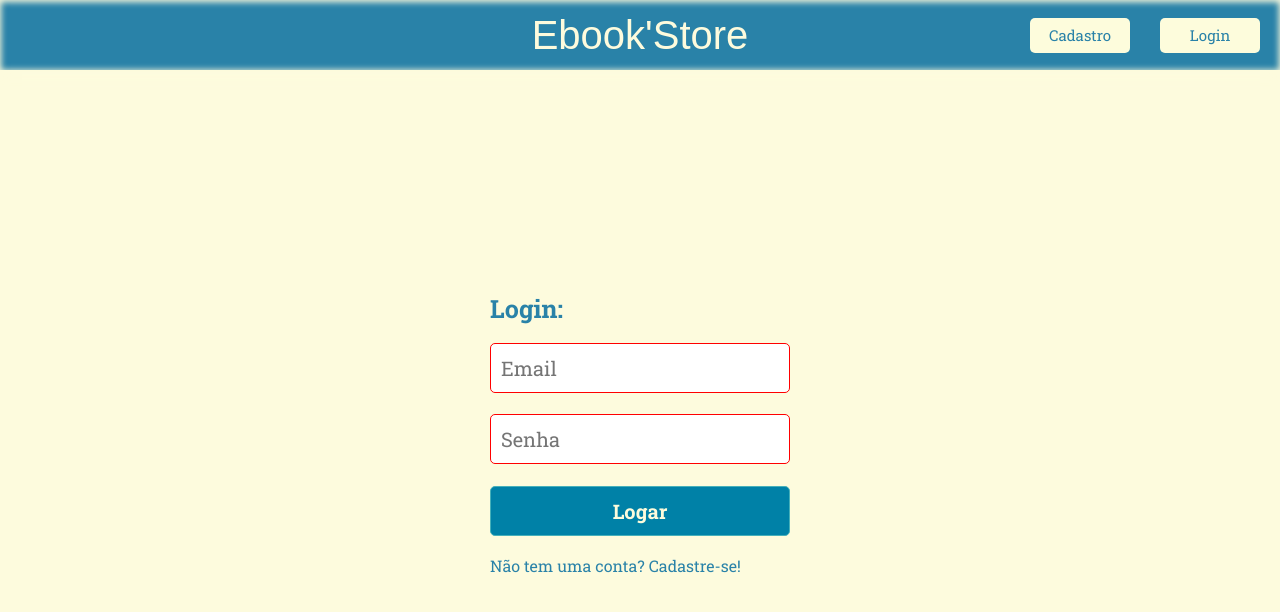
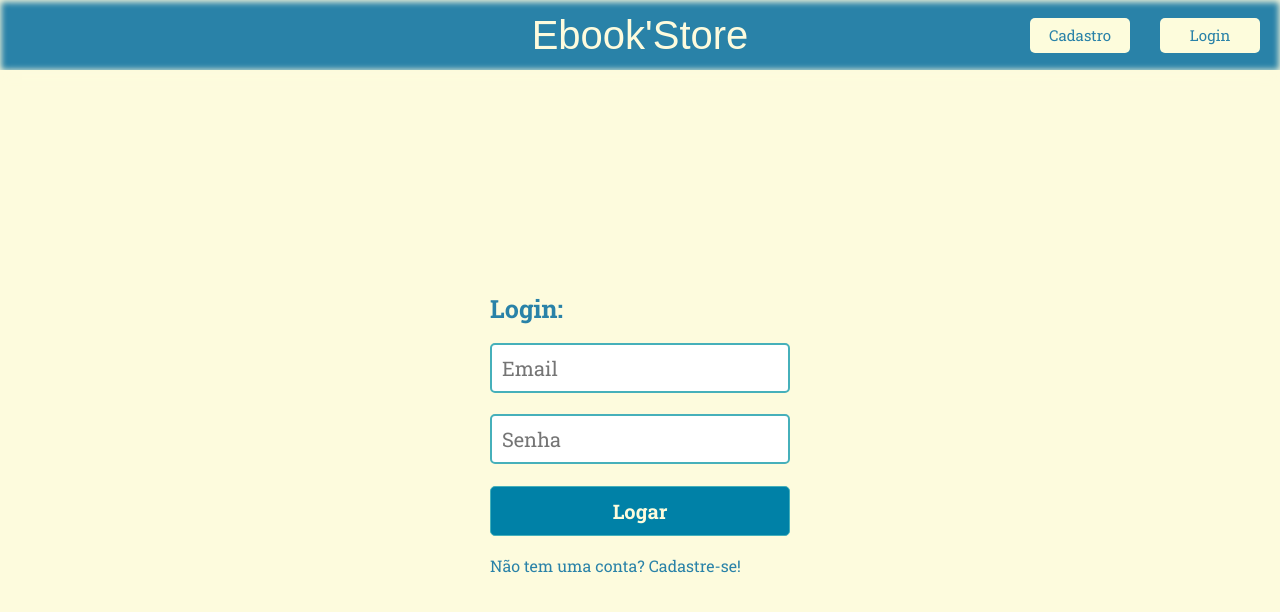
Before and after one commit to EDUSSBR/projeto15-EBOOK-S-STORE-front, a React (Create React App) app: page /login in a window 1280 px wide. Shown: the top 612 px of the page. Built offline with nearby package versions, Linux system fonts and the light colour scheme; no server answers; a web font is replaced by a local one.

Commit message:
fix/animation

```diff
--- a/src/pages/Login/Login.js
+++ b/src/pages/Login/Login.js
@@ -14,8 +14,11 @@ export default function Login(){
     const [disable, setDisable] = useState(false)
     const navigate = useNavigate()
     const token = localStorage.getItem("token")
+    const [errorMessage, setErrorMessage] = useState({ email: "", password: "" })
+    const [fieldError, setFieldError] = useState(() => ({ email: false, password: false }))
+
+
     useEffect(()=>{
-        console.log(token)
         if(token && user){
             navigate("/")
             }
@@ -40,8 +43,10 @@ export default function Login(){
         <Background>
             <Form onSubmit={login}>
                 <h1>Login:</h1>
-                <input disabled={disable} ref={email} type="email" value={user.email} onChange={(e) => setUser({...user, email:e.target.value})} placeholder="Email"/>
-                <input disabled={disable} ref={password} type="password" value={user.password} onChange={(e) => setUser({...user, password:e.target.value})} placeholder="Senha"/>
+                {fieldError.email && <Paragraph error={fieldError.email}>{errorMessage.email}</Paragraph>}
+                <Input error={fieldError.email} disabled={disable} ref={email} type="email" value={user.email} onChange={(e) => setUser({ ...user, email: e.target.value })} placeholder="Email" />
+                {fieldError.password && <Paragraph error={fieldError.password}>{errorMessage.password}</Paragraph>}
+                <Input error={fieldError.password} disabled={disable} ref={password} type="password" value={user.password} onChange={(e) => setUser({ ...user, password: e.target.value })} placeholder="Senha" />
                 <button disabled={disable} type="submit">{disable?<ThreeDots color="white"/>:"Logar"}</button>
                 <Link to="/cadastro">Não tem uma conta? Cadastre-se!</Link>
             </Form>
@@ -50,16 +55,31 @@ export default function Login(){
     )
     function login(e){
         e.preventDefault()
+        const fields = ["email", "password"]
+        let newFieldError = { email: false, password: false};
         setDisable(true)
-        if(!user.email) {
-            email.current.focus()
+        for (let item of fields) {
+            if (!user[item]) {
+                newFieldError = { ...newFieldError, [item]: true };
+            } else {
+                newFieldError = { ...newFieldError, [item]: false };
+            }
+        }
+        let foundError;
+        for (let item of fields) {
+            foundError = newFieldError[item] === true
+            if (foundError) {
+                if (item === 'email') { email.current.focus()
+                    setErrorMessage({...errorMessage, email: "Email não pode ser vazio"})}
+                else if (item === 'password') { password.current.focus()
+                    setErrorMessage({...errorMessage, password: "Senha não pode ser vazia"})}
+                    break;
+            }
+        }
+        if (foundError) {
             setDisable(false)
+            setFieldError(newFieldError)
             return
-        };
-        if(!user.password) password.current.focus();
-        if (!user.email||!user.password){
-            setDisable(false)
-            return alert("Preencha todos os campos!")
         }
         axios.post(`${process.env.REACT_APP_BACK_API_URL}/login`, user).then(res=>{
             setDisable(false)
@@ -71,8 +91,19 @@ export default function Login(){
         }
         ).catch(err=>{
             setDisable(false)
-            alert(err.response.data)
-            email.current.focus()
+            if(err.response.data.includes("Email")){
+                newFieldError = { ...newFieldError, email: true };
+                setFieldError(newFieldError)
+                setErrorMessage({...errorMessage, email: "Email já cadastrado!"})
+
+            }
+            if(err.response.data[0].includes("password")){
+                setErrorMessage({...errorMessage, password: "A senha deve ter pelo menos 3 caracteres"})
+                newFieldError = { ...newFieldError, password: true };
+                setFieldError(newFieldError)
+                password.current.focus()
+            }
+
         })
     }
 }
@@ -86,3 +117,17 @@ input{
     border:1px solid red;
 }
 `
+
+const Paragraph = styled.p`
+color:${({error})=> error ? 'red': '#46B0BA' } !important;
+`
+
+const Input = styled.input`
+border:${({error})=> error ? '2px solid red': '2px solid #46B0BA' } !important;
+:active {
+    border:${({error})=> error ? '2px solid red': '2px solid #46B0BA' } !important;
+}
+:focus {
+    border:${({error})=> error ? '2px solid red': '2px solid #46B0BA' };
+}
+`
--- a/src/pages/Login/SignUp.js
+++ b/src/pages/Login/SignUp.js
@@ -62,7 +62,6 @@ export default function SignUp() {
     )
     function cadastro(e) {
         e.preventDefault()
-        console.log(userRegister.confirm)
         const fields = ["name", "email", "password", "confirm"]
         let newFieldError = { name: false, email: false, password: false, confirm: false };
         setDisable(true)
@@ -81,11 +80,11 @@ export default function SignUp() {
                     text.current.focus()
                     setErrorMessage({...errorMessage, name: "Nome não pode ser vazio"})
                 }
-                else if (item === 'email') { email.current.focus()
+                if (item === 'email') { email.current.focus()
                     setErrorMessage({...errorMessage, email: "Email não pode ser vazio"})}
-                else if (item === 'password') { password.current.focus()
+                if (item === 'password') { password.current.focus()
                     setErrorMessage({...errorMessage, password: "Senha não pode ser vazia"})}
-                else if (item === 'confirm') {
+                if (item === 'confirm') {
                     confirm.current.focus()
                     setErrorMessage({...errorMessage, confirm: "Confimar a senha não pode ser vazio"})
                 }
@@ -119,13 +118,11 @@ export default function SignUp() {
                 if(err.response.data[0].includes("least")){
                     setErrorMessage({...errorMessage, password: "A senha deve ter mais de 3 caracteres!"})
                 }
-                console.log(err.response.data[0])
                 if(err.response.data.includes("Email")){
                     setErrorMessage({...errorMessage, email: err.response.data})
                 }
                 setDisable(false)
 
-                setFieldError({ name: false, email: false, password: false, confirm: false })
             })
     }
 }
```
